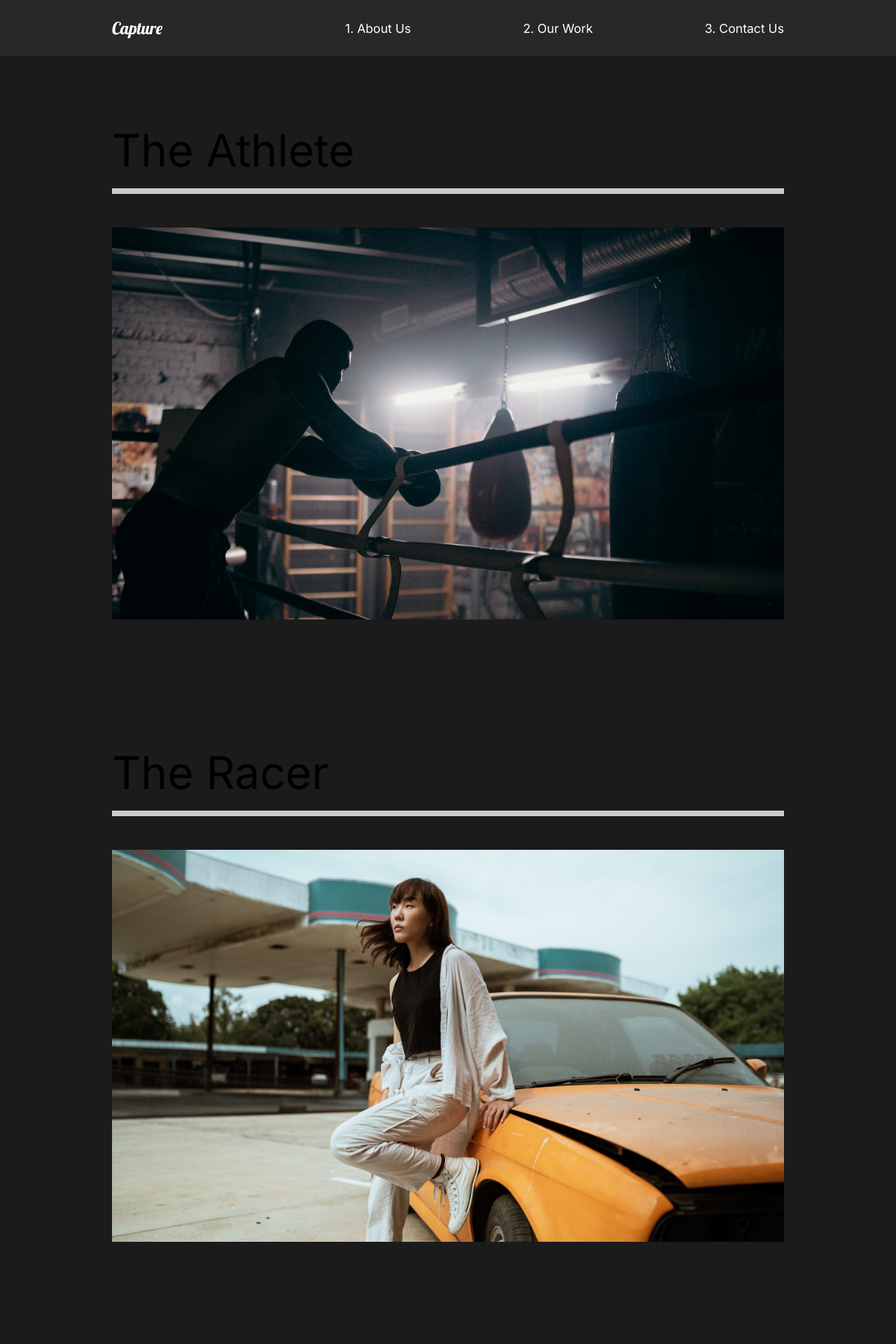
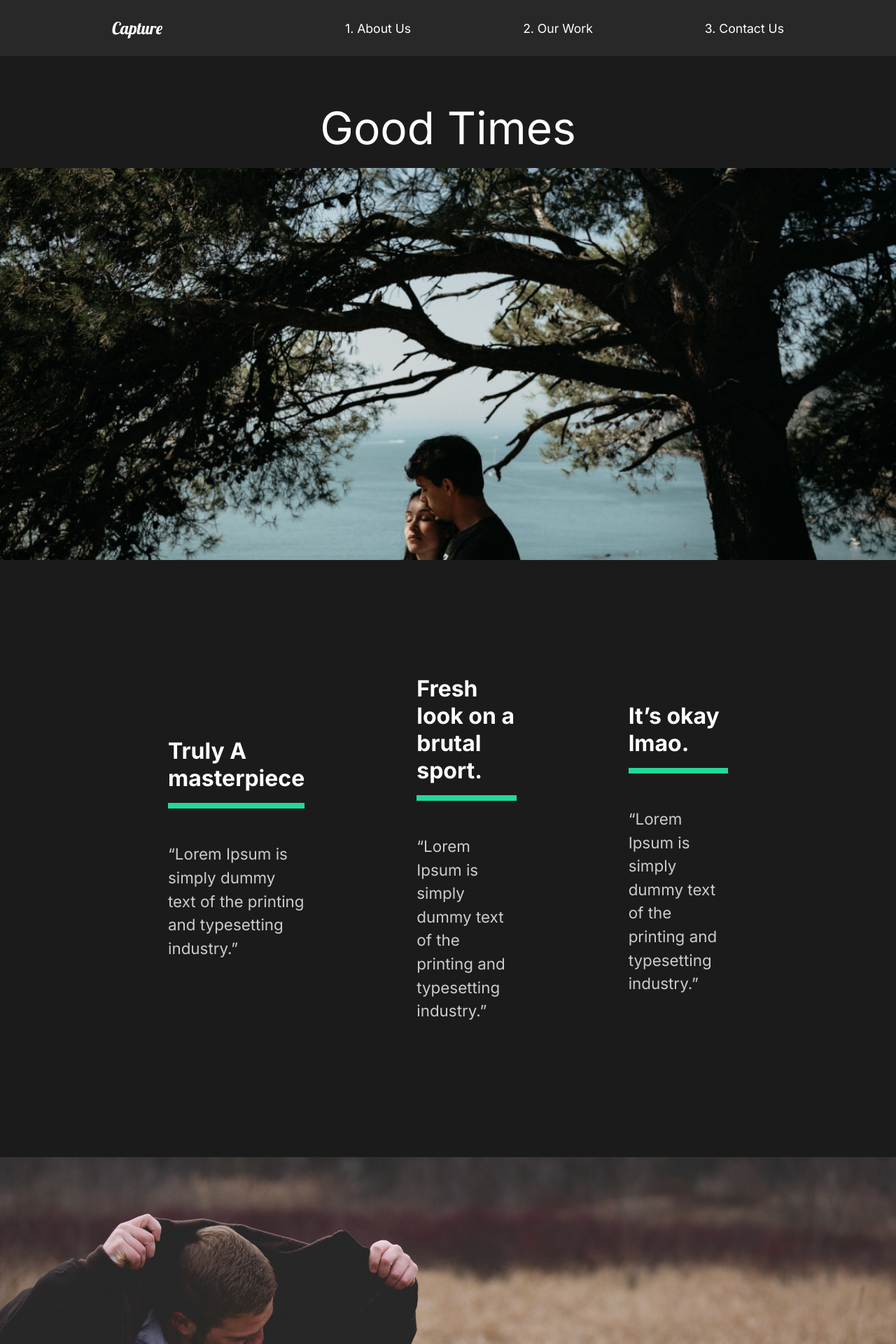
Before and after one commit to Radosh-93/the-creative-capture, a React (Create React App) app: page /work/good-times in a window 1280 px wide. Shown: the top 1920 px of the page at 70% size. Built offline with nearby package versions, Linux system fonts and the light colour scheme.

Commit message:
added Movie Details Pages

```diff
--- a/src/App.js
+++ b/src/App.js
@@ -5,6 +5,7 @@
 import ContactUs from "./pages/ContactUs";
 import OurWork from "./pages/OurWork";
 import {Route, Switch} from "react-router-dom";
+import MovieDetail from "./pages/MovieDetail";
 
 function App() {
 	return (
@@ -13,7 +14,8 @@
 			<Nav/>
 			<Switch>
 				<Route path='/' exact component={AboutUs}/>
-				<Route path='/work' component={OurWork}/>
+				<Route path='/work' exact component={OurWork}/>
+				<Route path='/work/:id' component={MovieDetail}/>
 				<Route path='/contact' component={ContactUs}/>
 			</Switch>
 		</div>
--- /dev/null
+++ b/src/movieState.js
@@ -0,0 +1,81 @@
+//Import Images
+import athlete from "./img/athlete-small.png";
+import goodtimes from "./img/goodtimes-small.png";
+import theracer from "./img/theracer-small.png";
+import athlete2 from "./img/athlete2.png";
+import goodtimes2 from "./img/good-times2.jpg";
+import theracer2 from "./img/the-racer2.jpg";
+
+export const MovieState = () => {
+  return [
+    {
+      title: "The Athlete",
+      mainImg: athlete,
+      secondaryImg: athlete2,
+      url: "/work/the-athlete",
+      awards: [
+        {
+          title: "Truly A masterpiece",
+          description:
+            "“Lorem Ipsum is simply dummy text of the printing and typesetting industry.”",
+        },
+        {
+          title: "Fresh look on a brutal sport.",
+          description:
+            "“Lorem Ipsum is simply dummy text of the printing and typesetting industry.”",
+        },
+        {
+          title: "It’s okay lmao.",
+          description:
+            "“Lorem Ipsum is simply dummy text of the printing and typesetting industry.”",
+        },
+      ],
+    },
+    {
+      title: "Good Times",
+      mainImg: goodtimes,
+      url: "/work/good-times",
+      secondaryImg: goodtimes2,
+      awards: [
+        {
+          title: "Truly A masterpiece",
+          description:
+            "“Lorem Ipsum is simply dummy text of the printing and typesetting industry.”",
+        },
+        {
+          title: "Fresh look on a brutal sport.",
+          description:
+            "“Lorem Ipsum is simply dummy text of the printing and typesetting industry.”",
+        },
+        {
+          title: "It’s okay lmao.",
+          description:
+            "“Lorem Ipsum is simply dummy text of the printing and typesetting industry.”",
+        },
+      ],
+    },
+    {
+      title: "The Racer",
+      mainImg: theracer,
+      url: "/work/the-racer",
+      secondaryImg: theracer2,
+      awards: [
+        {
+          title: "Truly A masterpiece",
+          description:
+            "“Lorem Ipsum is simply dummy text of the printing and typesetting industry.”",
+        },
+        {
+          title: "Fresh look on a brutal sport.",
+          description:
+            "“Lorem Ipsum is simply dummy text of the printing and typesetting industry.”",
+        },
+        {
+          title: "It’s okay lmao.",
+          description:
+            "“Lorem Ipsum is simply dummy text of the printing and typesetting industry.”",
+        },
+      ],
+    },
+  ];
+};
--- /dev/null
+++ b/src/pages/MovieDetail.js
@@ -0,0 +1,101 @@
+import React, {useEffect, useState} from 'react';
+import styled from 'styled-components';
+import {useHistory} from 'react-router-dom';
+import {MovieState} from "../movieState";
+
+const MovieDetail = (props) => {
+	const history = useHistory();
+	const url = history.location.pathname;
+	const [movies, setMovies] = useState(MovieState);
+	const [movie, setMovie] = useState(null);
+
+	useEffect(() => {
+		const currentMovie = movies.filter(item => item.url === url);
+		setMovie(currentMovie[0]);
+	}, [url, movies])
+	return (
+		<>
+			{movie &&
+			(<Details>
+				<HeadLine>
+					<h2>{movie.title}</h2>
+					<img src={movie.mainImg} alt={movie.title}/>
+				</HeadLine>
+				<Awards>
+					{movie.awards.map(award => (
+						<Award title={award.title}
+						       description={award.description}
+						       key={award.title}/>
+					))}
+				</Awards>
+				<ImageDisplay>
+					<img src={movie.secondaryImg} alt="secondary image"/>
+				</ImageDisplay>
+			</Details>)}
+		</>
+	);
+};
+const Details = styled.div`
+	color:#ffffff;
+
+`;
+const HeadLine = styled.div`
+	min-height: 90vh;
+	padding-top: 20vh;
+	position: relative;
+	h2 {
+		position: absolute;
+		top: 10%;
+		left: 50%;
+		transform: translate(-50%, -10%);
+	}
+	img {
+		width: 100%;
+		height: 70vh;
+		object-fit: cover;
+
+	}
+`;
+const Awards = styled.div`
+	min-height: 80vh;
+	display: flex;
+	margin: 5rem 10rem;
+	align-items: center;
+	justify-content: space-around;
+`;
+const ImageDisplay = styled.div`
+	min-height: 50vh;
+	img {
+		width: 100%;
+		height: 100vh;
+		object-fit: cover;
+	}
+`;
+
+//Award Component
+const Award = ({title, description}) => {
+	return (
+		<AwardStyle>
+			<h3>{title}</h3>
+			<div className="line"/>
+			<p>{description}</p>
+		</AwardStyle>
+	)
+}
+//Styling
+const AwardStyle = styled.div`
+	padding: 5rem;
+	h3 {
+		font-size: 2rem;
+	}
+	.line {
+		width: 100%;
+		background-color: #23d997;
+		height: .5rem;
+		margin: 1rem 0;
+	}
+	p {
+		padding: 2rem 0;
+	}
+`;
+export default MovieDetail;
--- a/src/pages/OurWork.js
+++ b/src/pages/OurWork.js
@@ -1,34 +1,20 @@
 import React from 'react';
 import styled from 'styled-components'
-import athlete from '../img/athlete-small.png'
-import theracer from '../img/theracer-small.png'
-import goodtimes from '../img/goodtimes-small.png'
 import {Link} from "react-router-dom";
+import {MovieState} from "../movieState";
 
 const OurWork = (props) => {
 	return (
 		<Work>
-			<Movie>
-				<h2>The Athlete</h2>
-				<div className="line"/>
-				<Link>
-					<img src={athlete} alt="athlete"/>
-				</Link>
-			</Movie>
-			<Movie>
-				<h2>The Racer</h2>
-				<div className="line"/>
-				<Link>
-					<img src={theracer} alt="the racer"/>
-				</Link>
-			</Movie>
-			<Movie>
-				<h2>Good Times</h2>
-				<div className="line"/>
-				<Link>
-					<img src={goodtimes} alt="good times"/>
-				</Link>
-			</Movie>
+			{MovieState().map(movie => (
+				<Movie key={movie.url}>
+					<h2>{movie.title}</h2>
+					<div className="line"/>
+					<Link to={movie.url}>
+						<img src={movie.mainImg} alt={movie.title}/>
+					</Link>
+				</Movie>
+			))}
 		</Work>
 	);
 };
```
